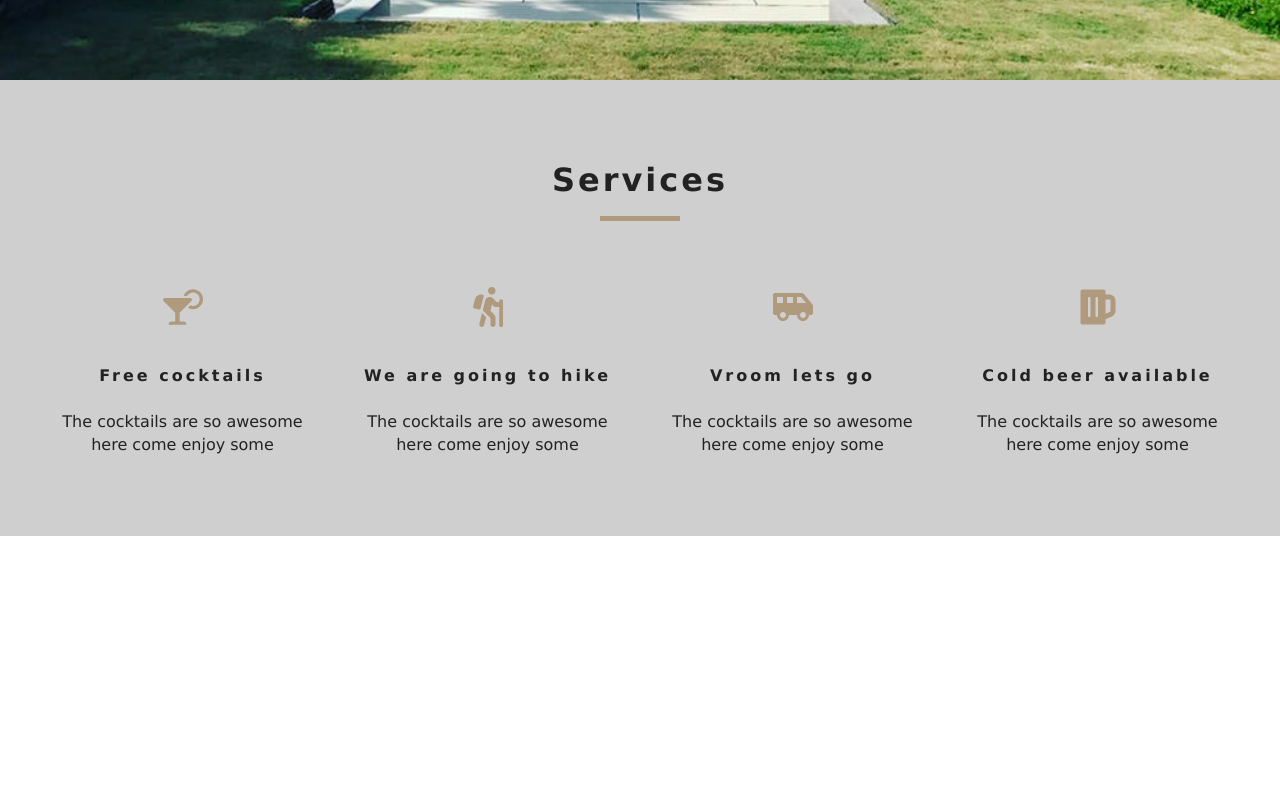
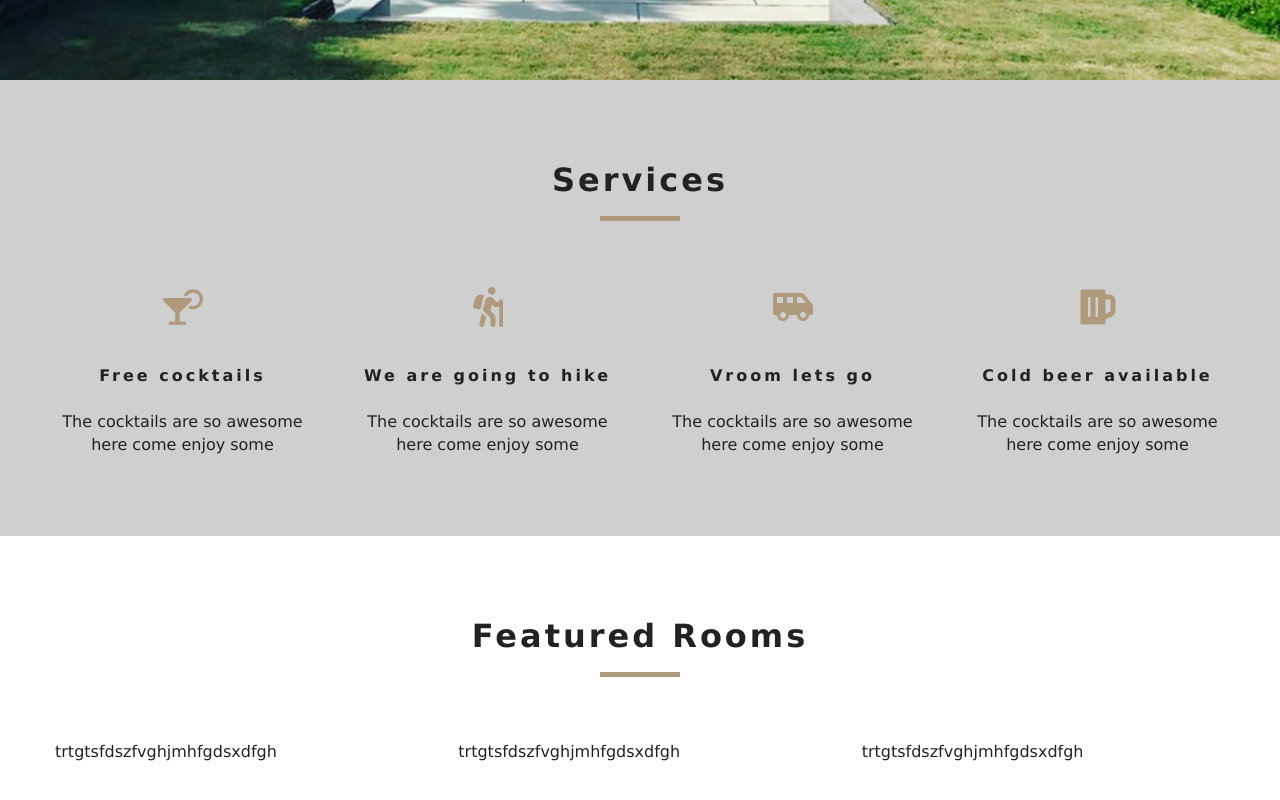
Before and after one commit to muathendirangu/hrs, a React (Create React App) app: page / in a window 1280 px wide. Shown: the part 720-1520 px from the top of the page. Before the commit the page ends 1256 px from the top, so only its background shows below. Built offline with nearby package versions, Linux system fonts and the light colour scheme; the HTML template or start-up script is replaced by a standard one.

Commit message:
add the featured rooms component to the home page

```diff
--- a/src/pages/Home.js
+++ b/src/pages/Home.js
@@ -3,6 +3,7 @@
 import Hero from '../components/Hero';
 import Banner from '../components/Banner';
 import Services from '../components/Services';
+import FeaturedRooms from '../components/FeaturedRooms';
 const Home = () => {
     return (
         <>
@@ -14,6 +15,7 @@
             </Banner>
         </Hero>
         <Services/>
+        <FeaturedRooms/>
         </>
     )
 }
```
